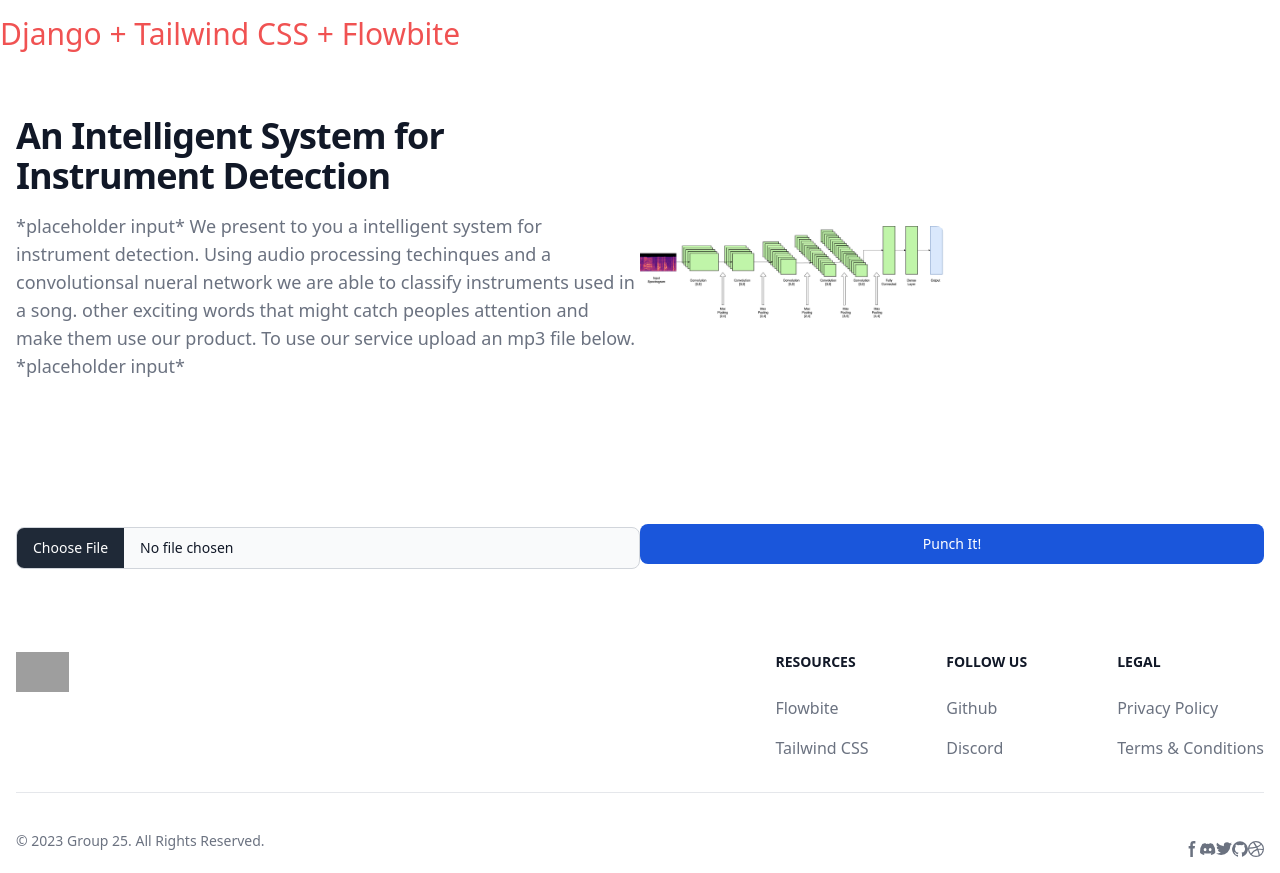
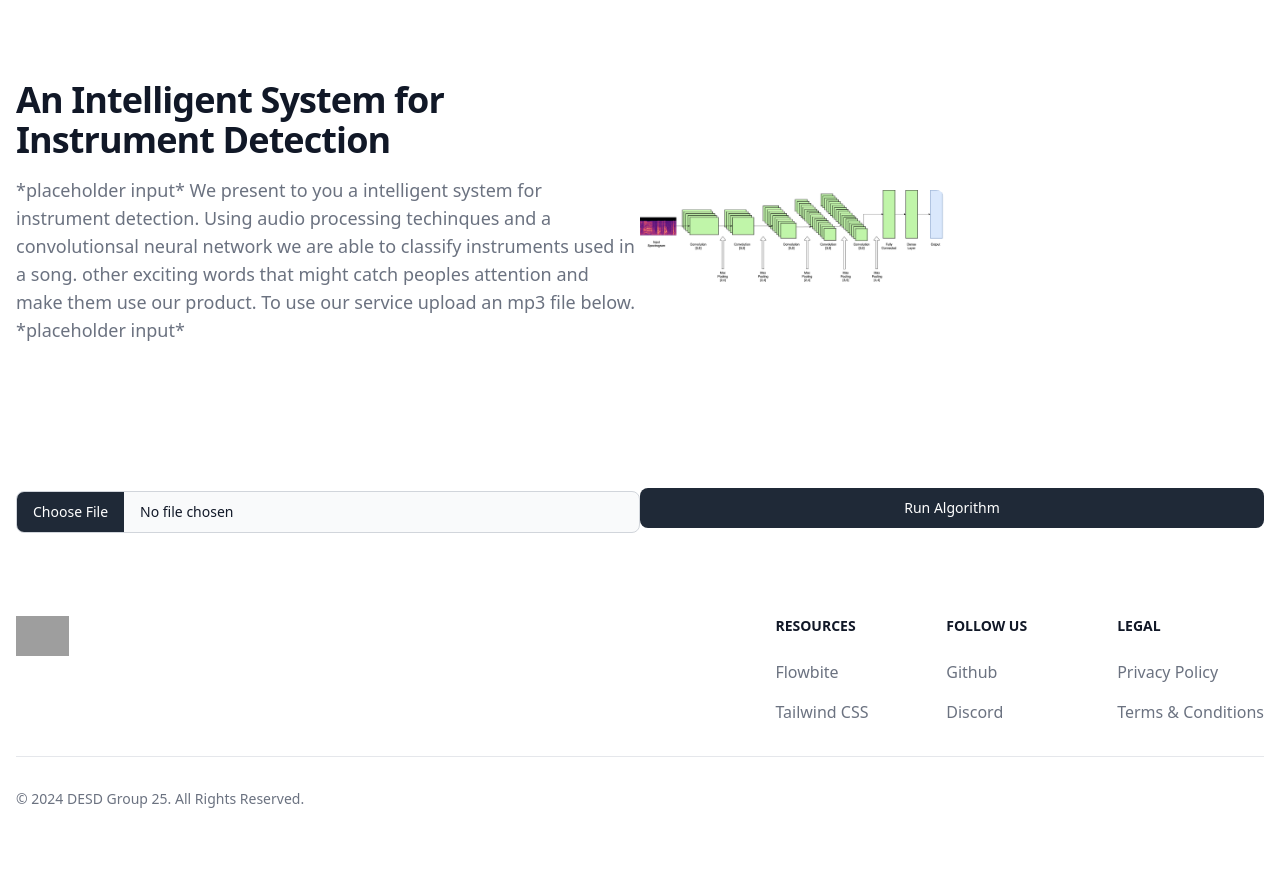
Before and after one commit to brdywltn/ML-A-A-S, a Django app: page / in a window 1280 px wide. Shown: the part 72-945 px from the top of the page. After the commit the page ends 880 px from the top, so only its background shows below. Run offline with Django 5.2, Linux system fonts and the light colour scheme; some libraries are stand-ins or nearby versions; grey boxes are pictures that could not be loaded.

Commit message:
non functional, front end complete

```diff
--- a/myproject/myapp/templates/_base.html
+++ b/myproject/myapp/templates/_base.html
@@ -118,10 +118,10 @@
                   <h2 class="mb-6 text-sm font-semibold text-gray-900 uppercase dark:text-white">Follow us</h2>
                   <ul class="text-gray-500 dark:text-gray-400 font-medium">
                       <li class="mb-4">
-                          <a href="https://github.com/themesberg/flowbite" class="hover:underline ">Github</a>
+                          <a href="#" class="hover:underline ">Github</a>
                       </li>
                       <li>
-                          <a href="https://discord.gg/4eeurUVvTy" class="hover:underline">Discord</a>
+                          <a href="#" class="hover:underline">Discord</a>
                       </li>
                   </ul>
               </div>
@@ -140,39 +140,32 @@
       </div>
       <hr class="my-6 border-gray-200 sm:mx-auto dark:border-gray-700 lg:my-8" />
       <div class="sm:flex sm:items-center sm:justify-between">
-          <span class="text-sm text-gray-500 sm:text-center dark:text-gray-400">© 2023 <a href="https://flowbite.com/" class="hover:underline">Group 25</a>. All Rights Reserved.
+          <span class="text-sm text-gray-500 sm:text-center dark:text-gray-400">© 2024 <a href="https://flowbite.com/" class="hover:underline">DESD Group 25</a>. All Rights Reserved.
           </span>
           <div class="flex mt-4 sm:justify-center sm:mt-0">
-              <a href="#" class="text-gray-500 hover:text-gray-900 dark:hover:text-white">
+              {% comment %} <a href="#" class="text-gray-500 hover:text-gray-900 dark:hover:text-white">
                   <svg class="w-4 h-4" aria-hidden="true" xmlns="http://www.w3.org/2000/svg" fill="currentColor" viewBox="0 0 8 19">
                         <path fill-rule="evenodd" d="M6.135 3H8V0H6.135a4.147 4.147 0 0 0-4.142 4.142V6H0v3h2v9.938h3V9h2.021l.592-3H5V3.591A.6.6 0 0 1 5.592 3h.543Z" clip-rule="evenodd"/>
-                    </svg>
+                    </svg> {% endcomment %}
                   <span class="sr-only">Facebook page</span>
               </a>
-              <a href="#" class="text-gray-500 hover:text-gray-900 dark:hover:text-white ms-5">
+              {% comment %} <a href="#" class="text-gray-500 hover:text-gray-900 dark:hover:text-white ms-5">
                   <svg class="w-4 h-4" aria-hidden="true" xmlns="http://www.w3.org/2000/svg" fill="currentColor" viewBox="0 0 21 16">
                         <path d="M16.942 1.556a16.3 16.3 0 0 0-4.126-1.3 12.04 12.04 0 0 0-.529 1.1 15.175 15.175 0 0 0-4.573 0 11.585 11.585 0 0 0-.535-1.1 16.274 16.274 0 0 0-4.129 1.3A17.392 17.392 0 0 0 .182 13.218a15.785 15.785 0 0 0 4.963 2.521c.41-.564.773-1.16 1.084-1.785a10.63 10.63 0 0 1-1.706-.83c.143-.106.283-.217.418-.33a11.664 11.664 0 0 0 10.118 0c.137.113.277.224.418.33-.544.328-1.116.606-1.71.832a12.52 12.52 0 0 0 1.084 1.785 16.46 16.46 0 0 0 5.064-2.595 17.286 17.286 0 0 0-2.973-11.59ZM6.678 10.813a1.941 1.941 0 0 1-1.8-2.045 1.93 1.93 0 0 1 1.8-2.047 1.919 1.919 0 0 1 1.8 2.047 1.93 1.93 0 0 1-1.8 2.045Zm6.644 0a1.94 1.94 0 0 1-1.8-2.045 1.93 1.93 0 0 1 1.8-2.047 1.918 1.918 0 0 1 1.8 2.047 1.93 1.93 0 0 1-1.8 2.045Z"/>
-                    </svg>
-                  <span class="sr-only">Discord community</span>
+                    </svg> {% endcomment %}
+                  <span class="sr-only">Discord</span>
               </a>
-              <a href="#" class="text-gray-500 hover:text-gray-900 dark:hover:text-white ms-5">
+              {% comment %} <a href="#" class="text-gray-500 hover:text-gray-900 dark:hover:text-white ms-5">
                   <svg class="w-4 h-4" aria-hidden="true" xmlns="http://www.w3.org/2000/svg" fill="currentColor" viewBox="0 0 20 17">
                     <path fill-rule="evenodd" d="M20 1.892a8.178 8.178 0 0 1-2.355.635 4.074 4.074 0 0 0 1.8-2.235 8.344 8.344 0 0 1-2.605.98A4.13 4.13 0 0 0 13.85 0a4.068 4.068 0 0 0-4.1 4.038 4 4 0 0 0 .105.919A11.705 11.705 0 0 1 1.4.734a4.006 4.006 0 0 0 1.268 5.392 4.165 4.165 0 0 1-1.859-.5v.05A4.057 4.057 0 0 0 4.1 9.635a4.19 4.19 0 0 1-1.856.07 4.108 4.108 0 0 0 3.831 2.807A8.36 8.36 0 0 1 0 14.184 11.732 11.732 0 0 0 6.291 16 11.502 11.502 0 0 0 17.964 4.5c0-.177 0-.35-.012-.523A8.143 8.143 0 0 0 20 1.892Z" clip-rule="evenodd"/>
-                </svg>
+                </svg> {% endcomment %}
                   <span class="sr-only">Twitter page</span>
               </a>
               <a href="#" class="text-gray-500 hover:text-gray-900 dark:hover:text-white ms-5">
-                  <svg class="w-4 h-4" aria-hidden="true" xmlns="http://www.w3.org/2000/svg" fill="currentColor" viewBox="0 0 20 20">
+                {% comment %} <svg class="w-4 h-4" aria-hidden="true" xmlns="http://www.w3.org/2000/svg" fill="currentColor" viewBox="0 0 20 20">
                         <path fill-rule="evenodd" d="M10 .333A9.911 9.911 0 0 0 6.866 19.65c.5.092.678-.215.678-.477 0-.237-.01-1.017-.014-1.845-2.757.6-3.338-1.169-3.338-1.169a2.627 2.627 0 0 0-1.1-1.451c-.9-.615.07-.6.07-.6a2.084 2.084 0 0 1 1.518 1.021 2.11 2.11 0 0 0 2.884.823c.044-.503.268-.973.63-1.325-2.2-.25-4.516-1.1-4.516-4.9A3.832 3.832 0 0 1 4.7 7.068a3.56 3.56 0 0 1 .095-2.623s.832-.266 2.726 1.016a9.409 9.409 0 0 1 4.962 0c1.89-1.282 2.717-1.016 2.717-1.016.366.83.402 1.768.1 2.623a3.827 3.827 0 0 1 1.02 2.659c0 3.807-2.319 4.644-4.525 4.889a2.366 2.366 0 0 1 .673 1.834c0 1.326-.012 2.394-.012 2.72 0 .263.18.572.681.475A9.911 9.911 0 0 0 10 .333Z" clip-rule="evenodd"/>
-                  </svg>
+                  </svg> {% endcomment %}
                   <span class="sr-only">GitHub account</span>
-              </a>
-              <a href="#" class="text-gray-500 hover:text-gray-900 dark:hover:text-white ms-5">
-                  <svg class="w-4 h-4" aria-hidden="true" xmlns="http://www.w3.org/2000/svg" fill="currentColor" viewBox="0 0 20 20">
-                    <path fill-rule="evenodd" d="M10 0a10 10 0 1 0 10 10A10.009 10.009 0 0 0 10 0Zm6.613 4.614a8.523 8.523 0 0 1 1.93 5.32 20.094 20.094 0 0 0-5.949-.274c-.059-.149-.122-.292-.184-.441a23.879 23.879 0 0 0-.566-1.239 11.41 11.41 0 0 0 4.769-3.366ZM8 1.707a8.821 8.821 0 0 1 2-.238 8.5 8.5 0 0 1 5.664 2.152 9.608 9.608 0 0 1-4.476 3.087A45.758 45.758 0 0 0 8 1.707ZM1.642 8.262a8.57 8.57 0 0 1 4.73-5.981A53.998 53.998 0 0 1 9.54 7.222a32.078 32.078 0 0 1-7.9 1.04h.002Zm2.01 7.46a8.51 8.51 0 0 1-2.2-5.707v-.262a31.64 31.64 0 0 0 8.777-1.219c.243.477.477.964.692 1.449-.114.032-.227.067-.336.1a13.569 13.569 0 0 0-6.942 5.636l.009.003ZM10 18.556a8.508 8.508 0 0 1-5.243-1.8 11.717 11.717 0 0 1 6.7-5.332.509.509 0 0 1 .055-.02 35.65 35.65 0 0 1 1.819 6.476 8.476 8.476 0 0 1-3.331.676Zm4.772-1.462A37.232 37.232 0 0 0 13.113 11a12.513 12.513 0 0 1 5.321.364 8.56 8.56 0 0 1-3.66 5.73h-.002Z" clip-rule="evenodd"/>
-                </svg>
-                  <span class="sr-only">Dribbble account</span>
-              </a>
           </div>
       </div>
     </div>
--- a/myproject/myapp/templates/index.html
+++ b/myproject/myapp/templates/index.html
@@ -1,25 +1,23 @@
 {% extends "_base.html" %}
 
 {% block content %}
-  <h1 class="text-3xl text-red-500">Django + Tailwind CSS + Flowbite</h1>
-
   <section class="bg-white dark:bg-gray-900">
     <div class="gap-16 items-center py-8 px-4 mx-auto max-w-screen-xl lg:grid lg:grid-cols-2 lg:py-16 lg:px-6">
         <div class="font-light text-gray-500 sm:text-lg dark:text-gray-400">
             <h2 class="mb-4 text-4xl tracking-tight font-extrabold text-gray-900 dark:text-white">An Intelligent System for Instrument Detection</h2>
             <p class="mb-4">*placeholder input* We present to you a intelligent system for instrument detection. Using audio processing techinques and a convolutionsal
-              nueral network we are able to classify instruments used in a song. other exciting words that might catch peoples attention and make them use our product.
+              neural network we are able to classify instruments used in a song. other exciting words that might catch peoples attention and make them use our product.
               To use our service upload an mp3 file below.
               *placeholder input*
             </p>
         </div>
         <div class="grid grid-cols-2 gap-4 mt-8">
-            <img class="w-full rounded-lg" src="/images/0_IPKn3dedq86U4UqP.png" alt="CNN for audio">
+            <img class="w-full rounded-lg" src="./images/0_IPKn3dedq86U4UqP.png" alt="CNN for audio">
         </div>
     </div>
     <div class="gap-16 items-center py-8 px-4 mx-auto max-w-screen-xl lg:grid lg:grid-cols-2 lg:py-16 lg:px-6">
       <input class="block w-full text-sm text-gray-900 border border-gray-300 rounded-lg cursor-pointer bg-gray-50 dark:text-gray-400 focus:outline-none dark:bg-gray-700 dark:border-gray-600 dark:placeholder-gray-400" id="file_input" type="file">
-      <button type="button" class="text-white bg-blue-700 hover:bg-blue-800 focus:ring-4 focus:ring-blue-300 font-medium rounded-lg text-sm px-5 py-2.5 me-2 mb-2 dark:bg-blue-600 dark:hover:bg-blue-700 focus:outline-none dark:focus:ring-blue-800"> Punch It!</button>
+      <button type="button" class="text-white bg-gray-800 hover:bg-gray-900 focus:outline-none focus:ring-4 focus:ring-gray-300 font-medium rounded-lg text-sm px-5 py-2.5 me-2 mb-2 dark:bg-gray-800 dark:hover:bg-gray-700 dark:focus:ring-gray-700 dark:border-gray-700">Run Algorithm</button>
     </div>
 </section>
 
```
